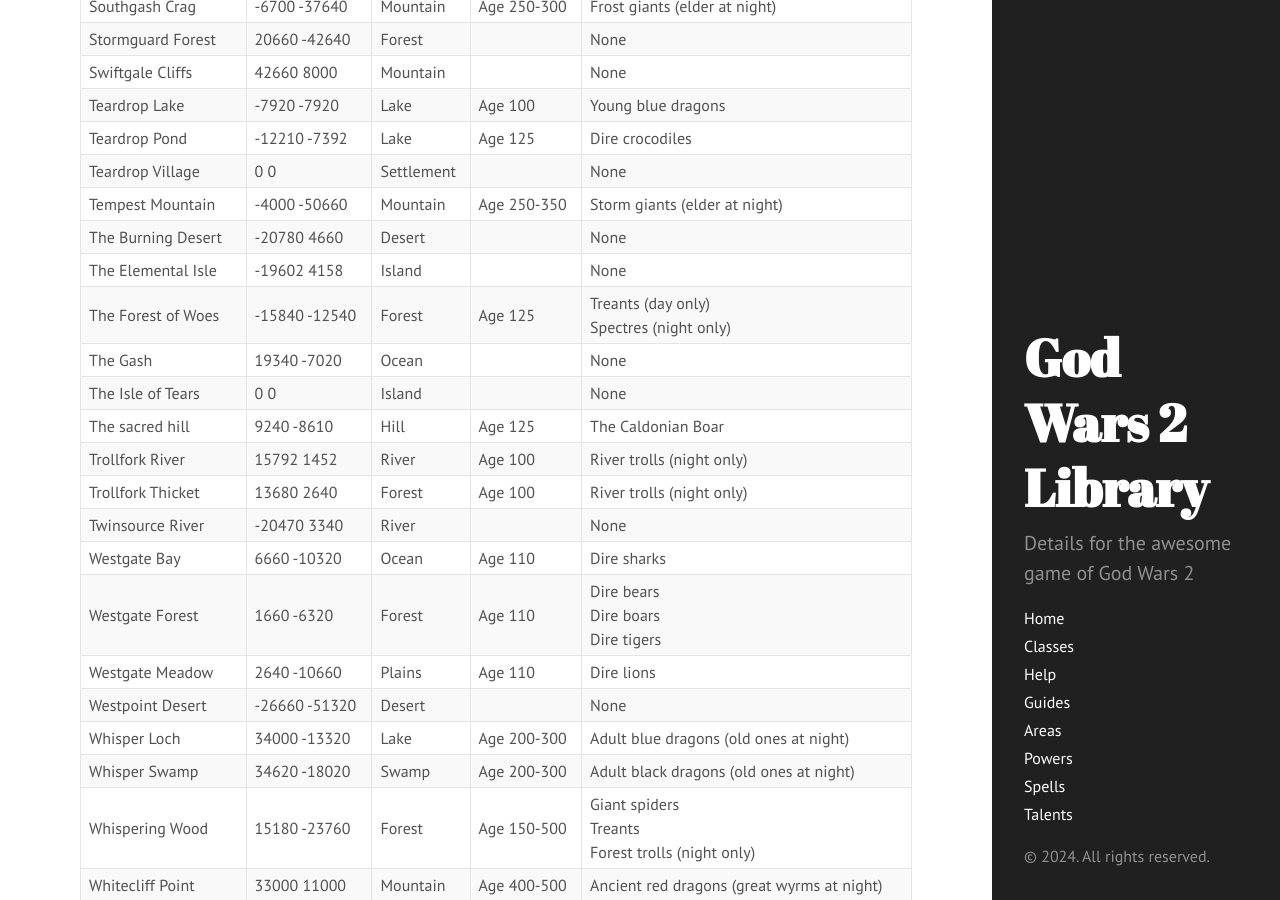
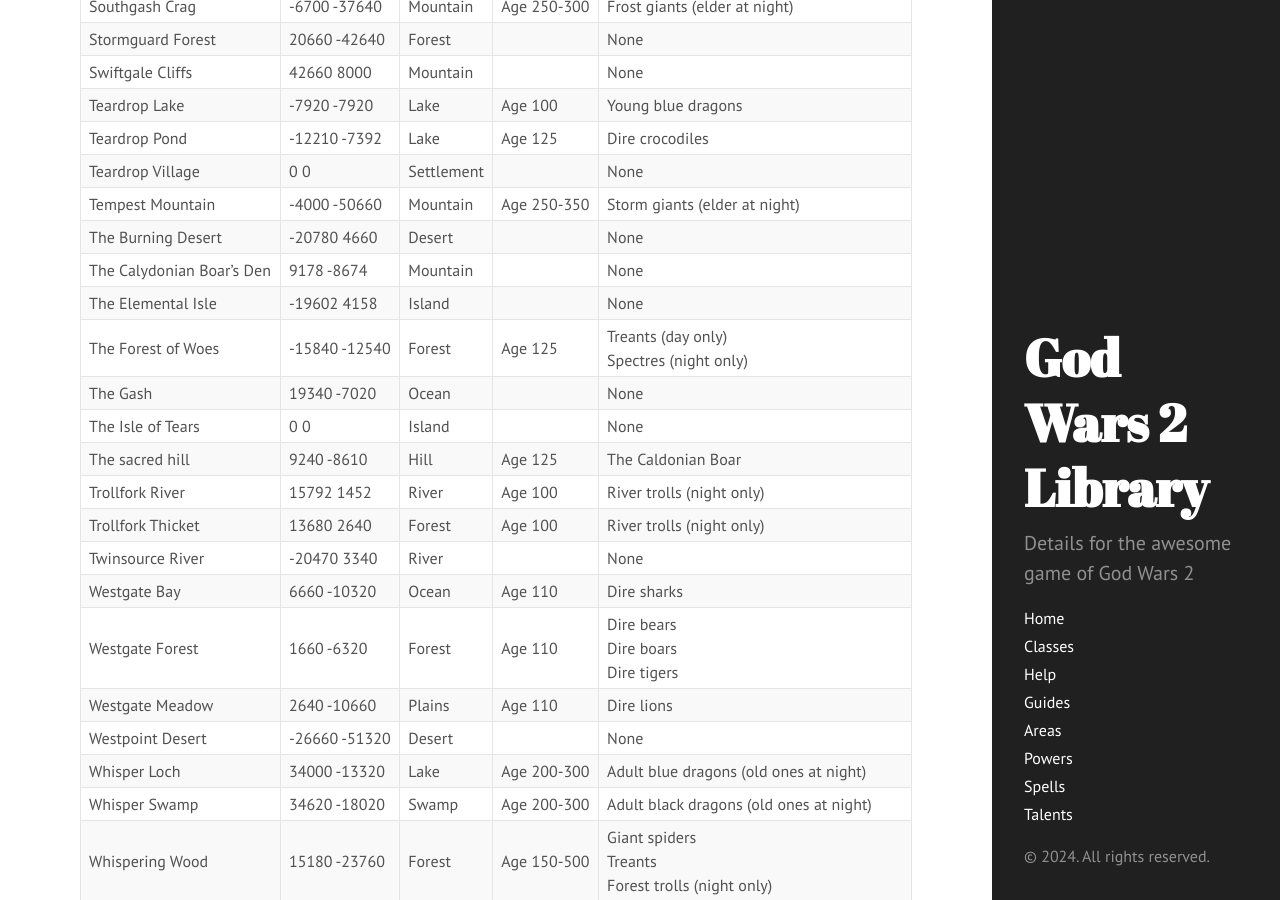
Before and after one commit to godwars2/godwars2.github.io, a Jekyll site: the page built from areas/nexus.md, in a window 1280 px wide and 900 px high, scrolled down 2717 px. Built offline with Jekyll 4.4.1, drawn with Linux system fonts in a browser that asks for light colours.

Commit message:
Update nexus.md

```diff
--- a/areas/nexus.md
+++ b/areas/nexus.md
@@ -82,6 +82,7 @@ Teardrop Pond      | -12210 -7392  | Lake       | Age 125     | Dire crocodiles
 Teardrop Village   | 0 0           | Settlement |             | None
 Tempest Mountain   | -4000 -50660  | Mountain   | Age 250-350 | Storm giants (elder at night)
 The Burning Desert | -20780 4660   | Desert     |             | None
+The Calydonian Boar's Den| 9178 -8674| Mountain |             | None
 The Elemental Isle | -19602 4158   | Island     |             | None
 The Forest of Woes | -15840 -12540 | Forest     | Age 125     | Treants (day only)<br />Spectres (night only)
 The Gash           | 19340 -7020   | Ocean      |             | None
```
